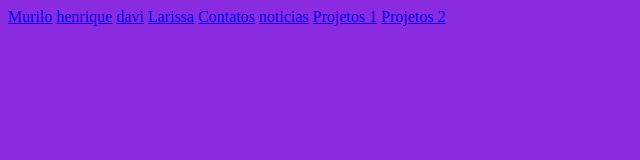
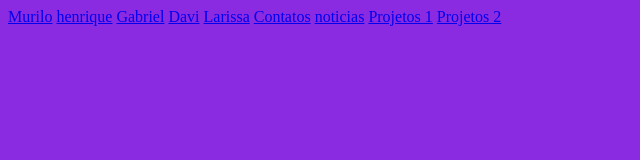
Before and after one commit to gabrielmartinsgomes/SharedForAtividade, a plain HTML site: page index.html in a window 1280 px wide. Shown: the full height of the page, 0-640 px from the left. Drawn offline with Linux system fonts and the light colour scheme.

Commit message:
links para páginas

```diff
--- a/index.html
+++ b/index.html
@@ -14,7 +14,8 @@
 <body>
     <a href="Murilo.html">Murilo</a>
     <a href="henrique.html">henrique</a>
-    <a href="Gabriel.html">davi</a>
+    <a href="Gabriel.html">Gabriel</a>
+    <a href="Davi.html">Davi</a>
     <a href="larissa.html">Larissa</a>
     <a href="contato.html">Contatos</a>
     <a href="noticias.html">noticias</a>
```
